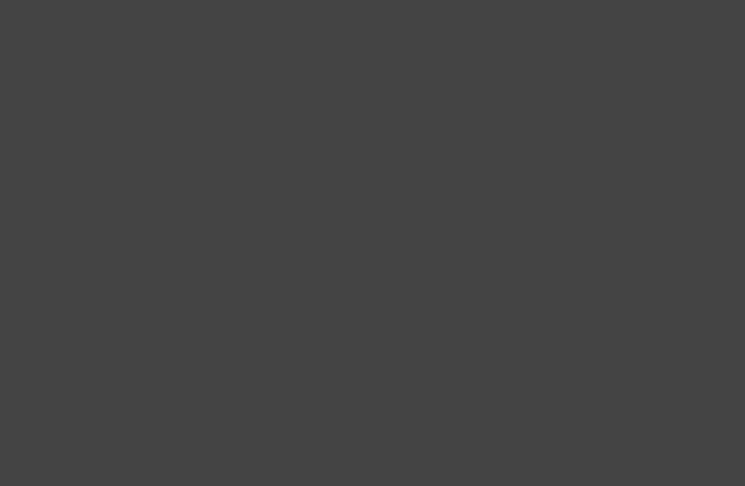
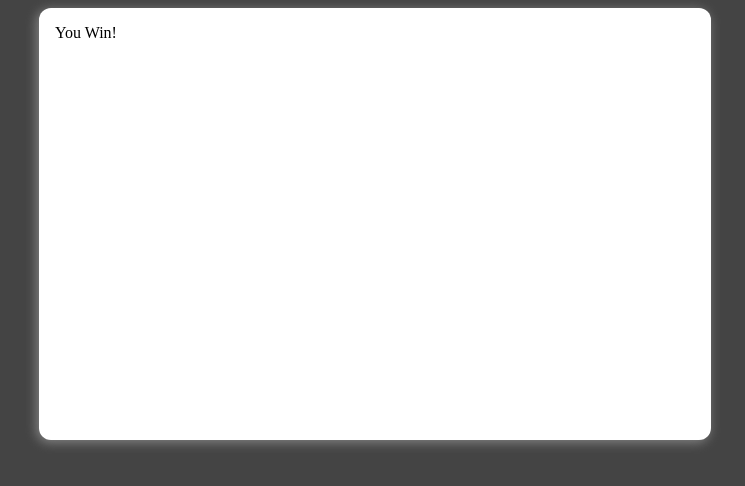
Before and after one commit to tbgosalvez/fasttrack-who-dat, a React app: page /result in a window 1280 px wide. Shown: the top 486 px of the page, without its empty margins (265-1010 px from the left). Built offline with nearby package versions, Linux system fonts and the light colour scheme; the HTML template or start-up script is replaced by a standard one.

Commit message:
forgot to add some files

```diff
--- a/src/App.js
+++ b/src/App.js
@@ -2,6 +2,7 @@ import React from "react";
 import { BrowserRouter, Route, Switch } from "react-router-dom";
 import Home from "./components/screens/Home";
 import Game from "./components/screens/Game";
+import Result from "./components/screens/Result";
 
 const App = () => (
 	<div>
@@ -9,6 +10,7 @@ const App = () => (
 			<Switch>
 				<Route exact path="/" component={Home} />
 				<Route exact path="/game" component={Game} />
+				<Route exact path="/result" component={Result} />
 			</Switch>
 		</BrowserRouter>
 	</div>
--- a/src/components/screens/Game.js
+++ b/src/components/screens/Game.js
@@ -1,18 +1,25 @@
-
-import React, { useState } from 'react';
-import ArtistChoices from '../game/ArtistChoices';
-import SongChoices from '../game/SongChoices';
-import Button from '../UI/Button';
-import Card from '../UI/Card';
-import Modal from '../UI/Modal';
+import React, { useState } from "react";
+import { useHistory } from "react-router-dom";
+import ArtistChoices from "../game/ArtistChoices";
+import SongChoices from "../game/SongChoices";
+import Button from "../UI/Button";
+import Card from "../UI/Card";
+import Modal from "../UI/Modal";
 import styles from "./Game.module.css";
 
 const Game = props => {
 	const [showModal, setShowModal] = useState(false);
+	const [roundCount, setRoundCount] = useState(1);
+	const history = useHistory();
 
 	const showModalHandler = () => setShowModal(true);
 
-	const closeModalHandler = () => setShowModal(false);
+	const closeModalHandler = () => {
+		setRoundCount(roundCount + 1);
+		setShowModal(false);
+		if(roundCount == 3)
+			history.push("/result");
+	};
 
 	return (
 		<>
@@ -23,8 +30,7 @@ const Game = props => {
 				<Button onClick={showModalHandler}>That Dude/Lady/Band</Button>
 			</Card>
 		</>
-
 	);
-}
+};
 
 export default Game;
--- a/src/components/screens/Result.js
+++ b/src/components/screens/Result.js
@@ -0,0 +1,14 @@
+
+import React from 'react';
+import Card from '../UI/Card';
+import styles from "./Result.module.css";
+
+const Result = props => {
+	return (
+		<Card className={styles.default}>
+			You Win!
+		</Card>
+	);
+}
+
+export default Result;
--- /dev/null
+++ b/src/components/screens/Result.module.css
@@ -0,0 +1,5 @@
+.default {
+	margin: 0 auto;
+	width: 50vw;
+	height: 50vh;
+}
```
Lines whose indentation alone changed are shown as unchanged.
